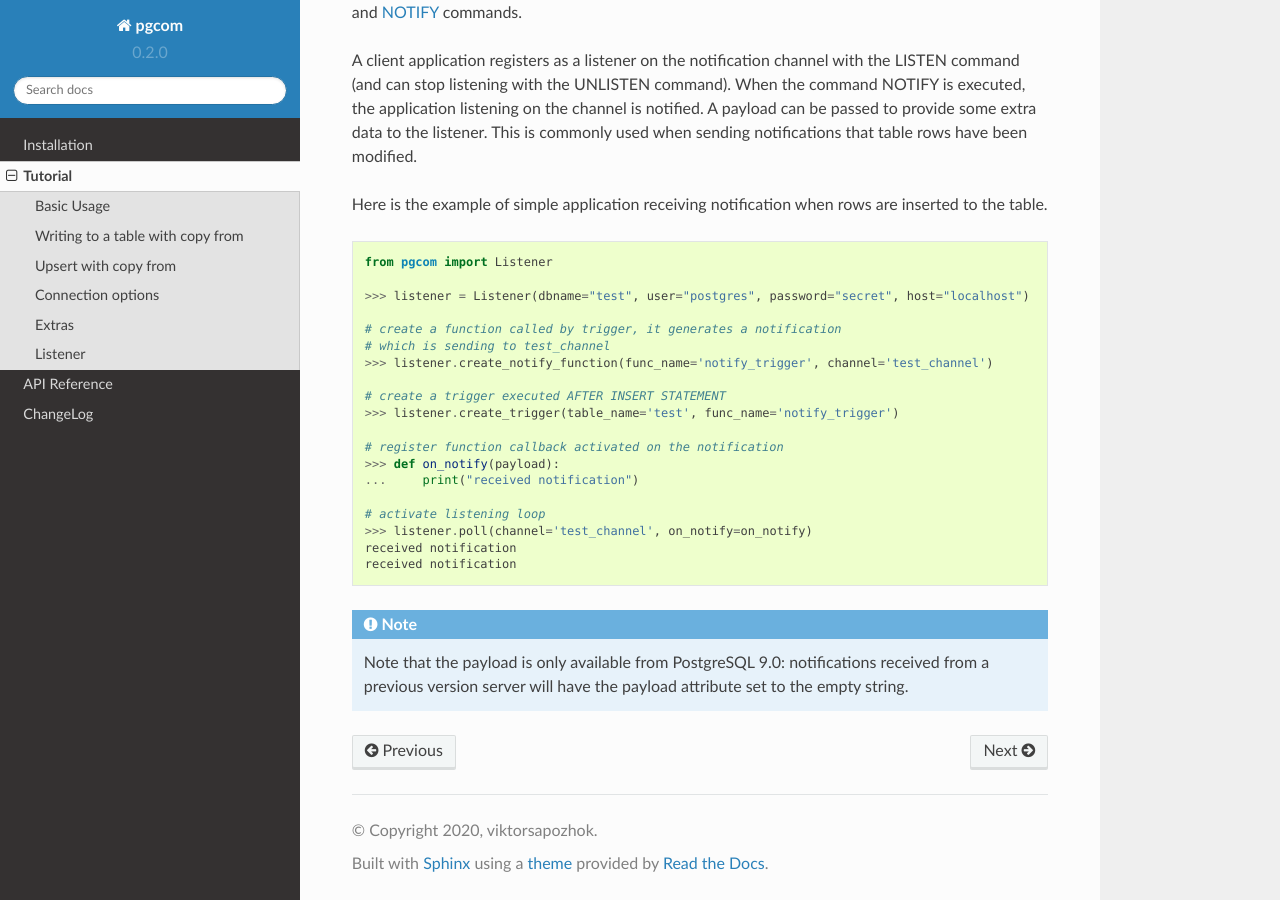
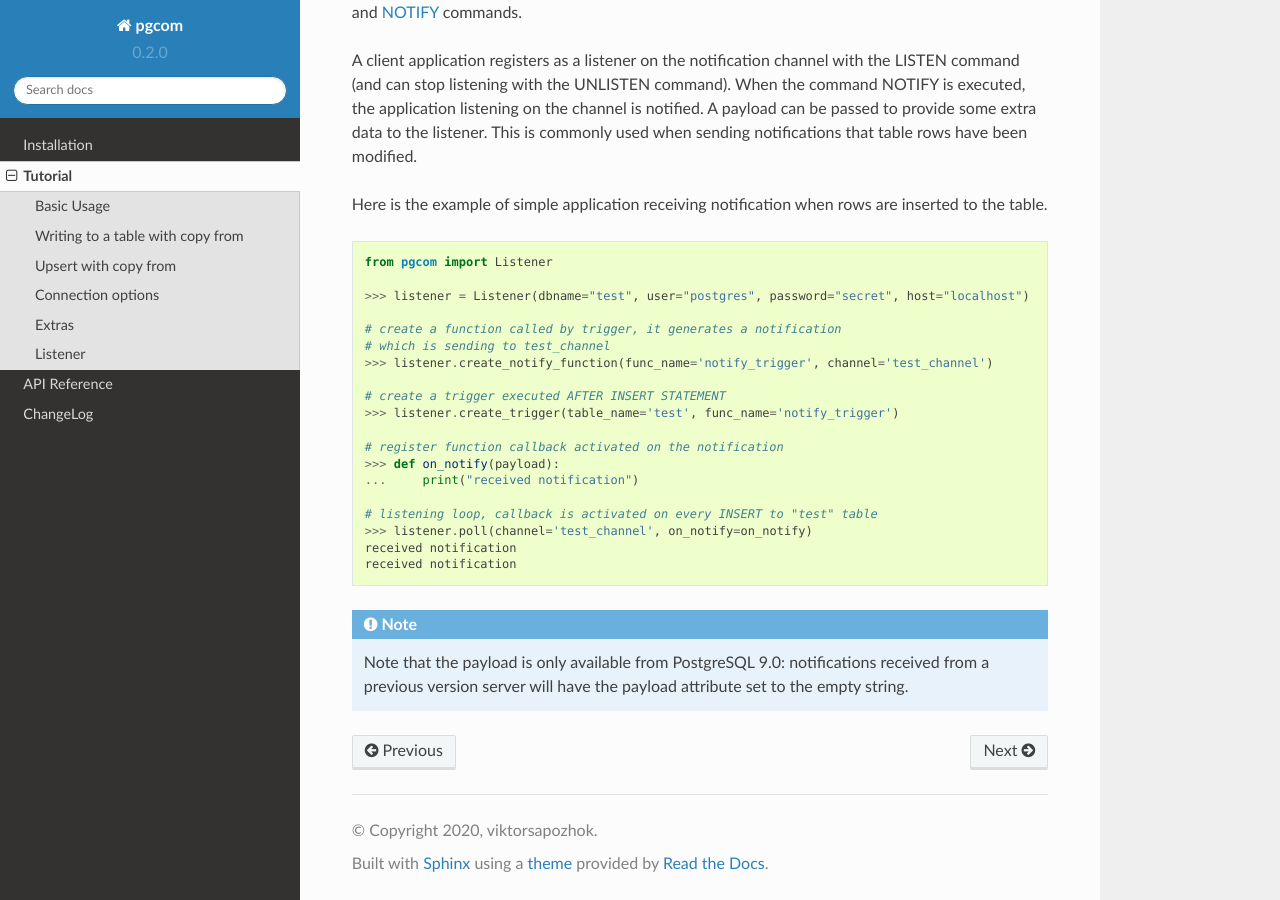
Before and after one commit to viktorsapozhok/pgcom, a Sphinx documentation site: the page built from docs/source/tutorial.rst, in a window 1280 px wide and 900 px high, scrolled down 3629 px. Built offline with Sphinx 7.4.7 and the Read the Docs theme 2.0.0, drawn with Linux system fonts in a browser that asks for light colours; the version number is read from the project's files by our own code.

Commit message:
updated docs

```diff
--- a/docs/source/tutorial.rst
+++ b/docs/source/tutorial.rst
@@ -209,7 +209,7 @@ Here is the example of simple application receiving notification when rows are i
     >>> def on_notify(payload):
     ...     print("received notification")
 
-    # activate listening loop
+    # listening loop, callback is activated on every INSERT to "test" table
     >>> listener.poll(channel='test_channel', on_notify=on_notify)
     received notification
     received notification
```
